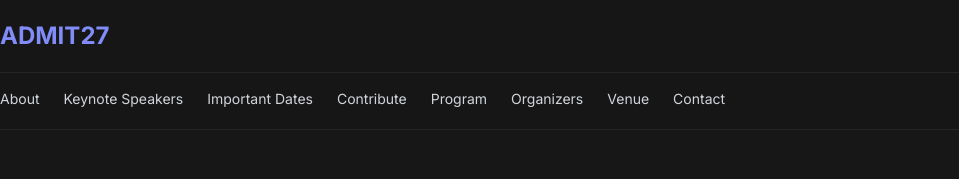
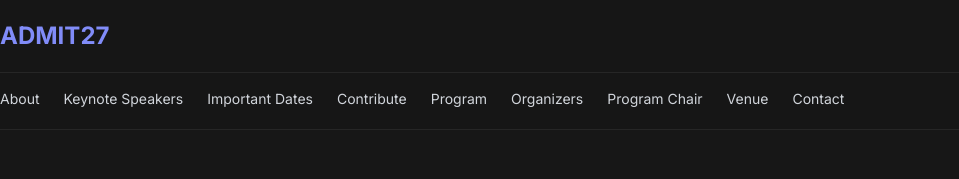
Before and after one commit to ADMIT-Workshop/admit-workshop.github.io, a Next.js app: page / in a window 1280 px wide. Shown: the top 179 px of the page, without its empty margins (0-959 px from the left). Built offline with nearby package versions, Linux system fonts and the light colour scheme.

Commit message:
Separate organizers and program chair sections

```diff
--- a/src/app/page.tsx
+++ b/src/app/page.tsx
@@ -4,7 +4,7 @@ import { Contact } from "@/components/Contact";
 import { Hero } from "@/components/Hero";
 import { ImportantDates } from "@/components/ImportantDates";
 import { News } from "@/components/News";
-import { Organizers } from "@/components/Organizers";
+import { Organizers, ProgramChair } from "@/components/Organizers";
 import { Participation } from "@/components/Participation";
 import { Program } from "@/components/Program";
 import { Speakers } from "@/components/Speakers";
@@ -60,6 +60,7 @@ export default function Home() {
       <Participation />
       <Program />
       <Organizers />
+      <ProgramChair />
       <Venue />
       <Contact />
     </main>
--- a/src/components/Organizers.tsx
+++ b/src/components/Organizers.tsx
@@ -1,16 +1,24 @@
 import { Section } from "@/components/Section";
 import { TbaNotice } from "@/components/TbaNotice";
 import { workshop } from "@/data/workshop";
+import type { Organizer, SectionBase } from "@/data/workshop";
 
 export function Organizers() {
-  const section = workshop.sections.organizers;
+  return <PeopleSection section={workshop.sections.organizers} />;
+}
+
+export function ProgramChair() {
+  return <PeopleSection section={workshop.sections.programChair} />;
+}
+
+function PeopleSection({ section }: { section: SectionBase & { items: Organizer[] } }) {
 
   if (section.status === "hidden") return null;
 
   return (
     <Section id={section.id} eyebrow={section.eyebrow} title={section.title}>
       {section.status === "tba" ? (
-        <TbaNotice message={section.tbaMessage ?? "Organizers are forthcoming."} />
+        <TbaNotice message={section.tbaMessage ?? `${section.title} details are forthcoming.`} />
       ) : (
         <div className="grid max-w-4xl gap-5 sm:grid-cols-2">
           {section.items.map((organizer) => (
--- a/src/data/workshop.ts
+++ b/src/data/workshop.ts
@@ -8,6 +8,7 @@ export type WorkshopSectionKey =
   | "speakers"
   | "program"
   | "organizers"
+  | "programChair"
   | "venue"
   | "contact";
 
@@ -109,6 +110,7 @@ export interface WorkshopData {
       items: ProgramEntry[];
     };
     organizers: SectionBase & { items: Organizer[] };
+    programChair: SectionBase & { items: Organizer[] };
     venue: SectionBase & { summary: string };
     contact: SectionBase & {
       email?: string;
@@ -180,6 +182,7 @@ export const workshop: WorkshopData = {
     },
     { label: "Program", href: "#program", section: "program" },
     { label: "Organizers", href: "#organizers", section: "organizers" },
+    { label: "Program Chair", href: "#program-chair", section: "programChair" },
     { label: "Venue", href: "#venue", section: "venue" },
     { label: "Contact", href: "#contact", section: "contact" },
   ],
@@ -304,6 +307,30 @@ export const workshop: WorkshopData = {
           href: "https://www.hipeac.net/~magnus.almgren9/",
         },
         {
+          name: "Luigi Altamura",
+          role: "Web Chair",
+          affiliation: "Chalmers University of Technology",
+          href: "https://www.linkedin.com/in/luigi-altamura/",
+        },
+      ],
+    },
+    programChair: {
+      id: "program-chair",
+      eyebrow: "People",
+      title: "Program Chair",
+      status: "published",
+      items: [
+        {
+          name: "Pedro Trancoso",
+          role: "Program Committee",
+          affiliation: "Chalmers University of Technology",
+        },
+        {
+          name: "Magnus Almgren",
+          role: "Program Committee",
+          affiliation: "Chalmers University of Technology",
+        },
+        {
           name: "Marjan Sirjani",
           role: "Program Committee",
           affiliation: "Mälardalen University and KTH",
@@ -325,9 +352,8 @@ export const workshop: WorkshopData = {
         },
         {
           name: "Luigi Altamura",
-          role: "Web Chair",
+          role: "Program Committee",
           affiliation: "Chalmers University of Technology",
-          href: "https://www.linkedin.com/in/luigi-altamura/",
         },
       ],
     },
```
